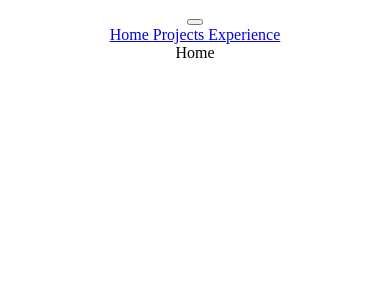
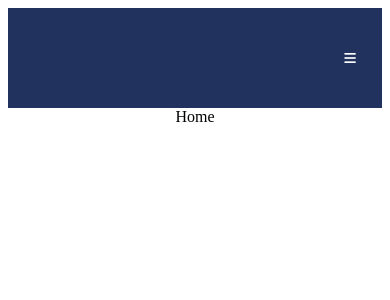
Before and after one commit to LiamZ34/react-portfolio-1, a React (Create React App) app in the folder my-portfolio/: page / in a window 390 px wide. Shown: the top 300 px of the page. Built offline with nearby package versions, Linux system fonts and the light colour scheme.

Commit message:
added css and also added an icon and the styles to the navbar.js

```diff
--- a/my-portfolio/public/index.html
+++ b/my-portfolio/public/index.html
@@ -10,6 +10,7 @@
       content="Web site created using create-react-app"
     />
     <link rel="apple-touch-icon" href="%PUBLIC_URL%/logo192.png" />
+    <script src="https://kit.fontawesome.com/1ba406cdeb.js" crossorigin="anonymous"></script>
     <!--
       manifest.json provides metadata used when your web app is installed on a
       user's mobile device or desktop. See https://developers.google.com/web/fundamentals/web-app-manifest/
--- a/my-portfolio/src/components/Navbar.js
+++ b/my-portfolio/src/components/Navbar.js
@@ -1,11 +1,17 @@
-import React from 'react'
+import React, { useState } from 'react'
 import { Link } from "react-router-dom";
+import "../styles/Navbar.css";
+
 
 function Navbar() {
+    const [expandNavbar, setExpandNavbar] = useState(false);
   return (
     <div className='navbar'>
       <div className='toggleButton'>
-    <button> </button>
+    <button
+    onClick={() => {
+        setExpandNavbar((prev) => !prev)}}
+    ><i class="fa-solid fa-bars"></i> </button>
          </div>
          <div className='links'>
             <Link to="/"> Home </Link>
--- /dev/null
+++ b/my-portfolio/src/styles/Navbar.css
@@ -0,0 +1,88 @@
+.navbar {
+    width: 100%;
+    height: 100px;
+    background: #21325e;
+  }
+
+  .links {
+    width: 100%;
+    height: 100%;
+    display: flex;
+    align-items: center;
+    justify-content: center;
+    color: white;
+  }
+
+  .navbar a {
+    color: white;
+    text-decoration: none;
+    margin: 20px;
+    font-size: 25px;
+  }
+
+  .toggleButton {
+    width: 100%;
+    height: 100px;
+    display: flex;
+    align-items: center;
+    justify-content: flex-end;
+  }
+
+  .toggleButton svg {
+    font-size: 50px;
+  }
+  .toggleButton button {
+    margin-right: 20px;
+    background-color: transparent;
+    border: none;
+    color: white;
+    cursor: pointer;
+  }
+
+  #open {
+    height: 100vh;
+  }
+
+  #open .links {
+    flex-direction: column;
+    justify-content: flex-start;
+    margin-top: 100px;
+  }
+
+  #open a {
+    width: 100%;
+    text-align: center;
+  }
+
+  @media only screen and (max-width: 900px) {
+    .navbar a {
+      width: 70px;
+    }
+  }
+
+  @media only screen and (max-width: 600px) {
+    .toggleButton {
+      display: flex;
+    }
+    #close a {
+      display: none;
+    }
+  }
+
+  @media only screen and (min-width: 600px) {
+    .toggleButton {
+      display: none;
+    }
+
+    .hiddenLinks {
+      display: none;
+    }
+
+    #open {
+      height: 100px;
+    }
+
+    #open .links {
+      flex-direction: row;
+    }
+  }
```
